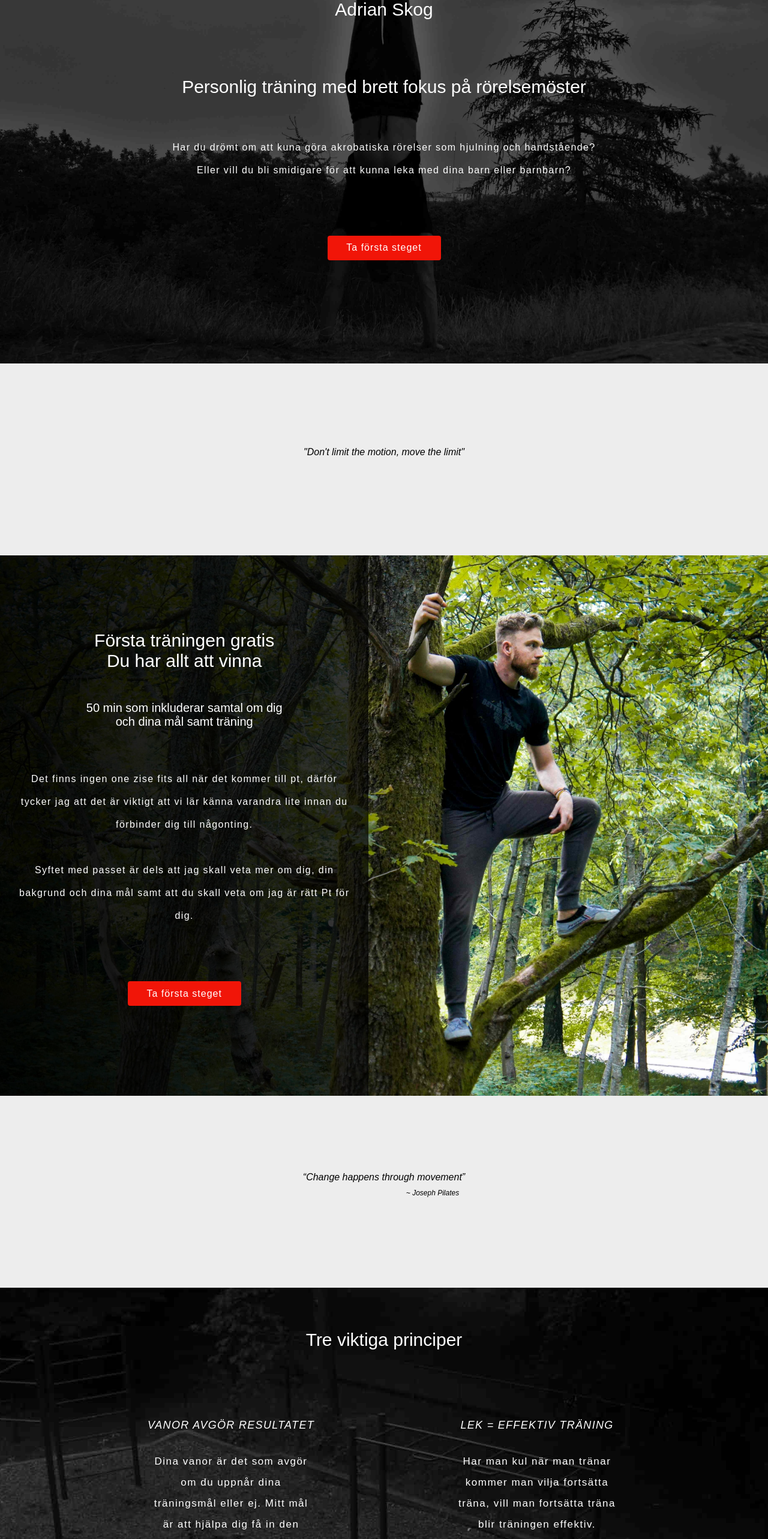
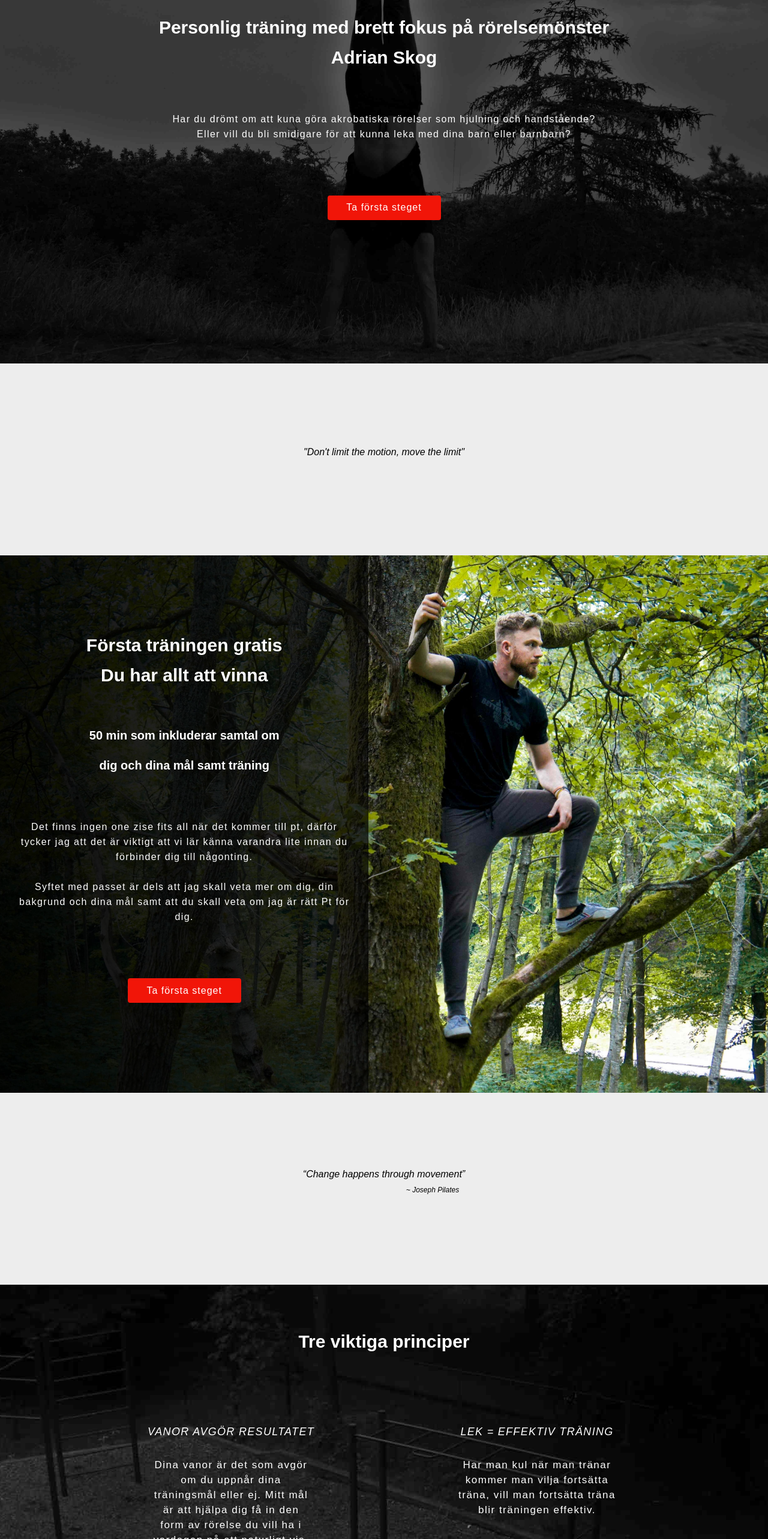
Before and after one commit to lusweek/Adrians-hemsida, a React (Create React App) app: page / in a window 1280 px wide. Shown: the part 234-2800 px from the top of the page at 60% size. Built offline with nearby package versions, Linux system fonts and the light colour scheme.

Commit message:
Tog bort boxarna

```diff
--- a/src/App.css
+++ b/src/App.css
@@ -57,10 +57,11 @@ font-weight: 300;
 color: white;
 font-size: 30px;
 text-align: center;
-font-weight: 300;
+font-weight: bold;
 font-family: 'Mukta', sans-serif;
 margin: 25px 10px;
 z-index: 2;
+line-height: 50px;
 }
 
 
@@ -137,7 +138,7 @@ font-size: 18px;
   font-size: 17px;
   font-family: 'Noto Sans JP', sans-serif;
   font-weight: 300;
-  line-height: 30px;
+  line-height: 25px;
   letter-spacing: .5px;
   text-align: center;
   margin: 40px;
@@ -148,7 +149,7 @@ font-size: 18px;
   font-size: 1rem;
   font-family: 'Noto Sans JP', sans-serif;
   font-weight: 100;
-  line-height: 38px;
+  line-height: 25px;
   letter-spacing: 1.4px;
   text-align: center;
   margin: 40px;
@@ -389,7 +390,7 @@ margin: 70px;
   max-width: 60%;
   text-align: center;
   letter-spacing: 1.5px;
-  line-height: 35px;
+  line-height: 25px;
 }
 
 .footer-section {
@@ -628,8 +629,9 @@ height: 51px !important;
   flex-direction: column;
 }
 
+/* LÄgg till de andra boxarna: Ta bort denna kommentar. */
 #fift-box{
-  opacity: 0;
+  /* opacity: 0; */
   transition-duration: .3s;
   align-items: center;
   flex-direction: column;
--- a/src/App.js
+++ b/src/App.js
@@ -336,8 +336,7 @@ function App() {
       <section id='first-section' className='dark'>
         <div className='dark-bg dark-gb-first-section'></div>
 
-        <h1 className='title more-margin'>Adrian Skog </h1>
-        <h1 className='title'>Personlig träning med brett fokus på rörelsemöster</h1>
+        <h1 className='title'>Personlig träning med brett fokus på rörelsemönster<br />Adrian Skog</h1>
 
         <p className='hero-paragraf'>
           Har du drömt om att kuna göra akrobatiska rörelser som hjulning och handstående? <br />
@@ -421,9 +420,9 @@ function App() {
       <section id='meta-contact-wrapper'>
         <article className='form-box'>
           <form ref={formCheck} onSubmit={sendEmailCheck}>
-            <ContactFirst />
+            {/* <ContactFirst />
             <ContactSecond />
-            <ContactThird />
+            <ContactThird /> */}
             <ContactFift />
           </form>
         </article>
--- a/src/components/contact/ContactFift.jsx
+++ b/src/components/contact/ContactFift.jsx
@@ -18,7 +18,7 @@ function ContactFift() {
     event.preventDefault();
 
     setTimeout(none, 300)
-    document.querySelector('#fift-box').style.opacity= '0'
+    document.querySelector('#fift-box').style.opacity= '1'
 }
 
 const none = () => {
@@ -148,9 +148,10 @@ function handleMessage(result) {
 
   // ---------------------- EMAIL END ---------------------- //
 
-
+// För att lägga tillbaks 'nästa funktionen: lägg till 'box-none' klassen till artickeln.
+// Lägg även till opacity 0 till fift-box id't.
   return (
-    <article id='fift-box' className='all-boxes box-none'>
+    <article id='fift-box' className='all-boxes'>
 
     <h1 className='contact-box-title m10'>Första träningen gratis</h1>
     <p className='form-paragraf paragraf light'>Jag kommer svara inom kort så vi kan starta en dialog och boka in ditt första pass.</p>
```
